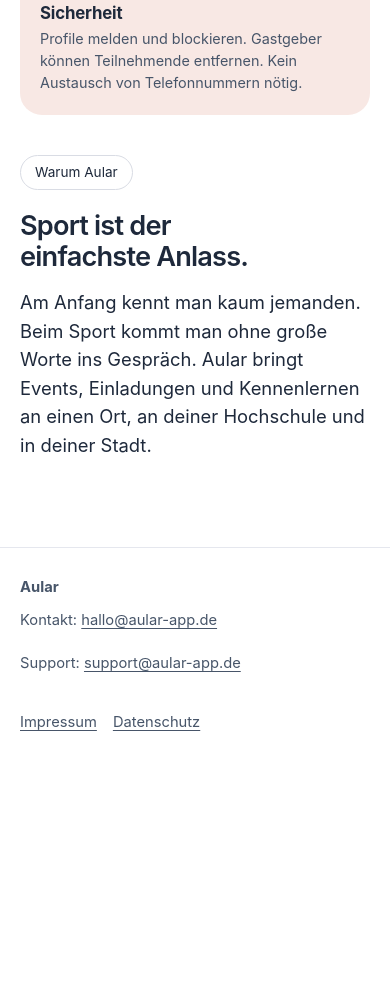
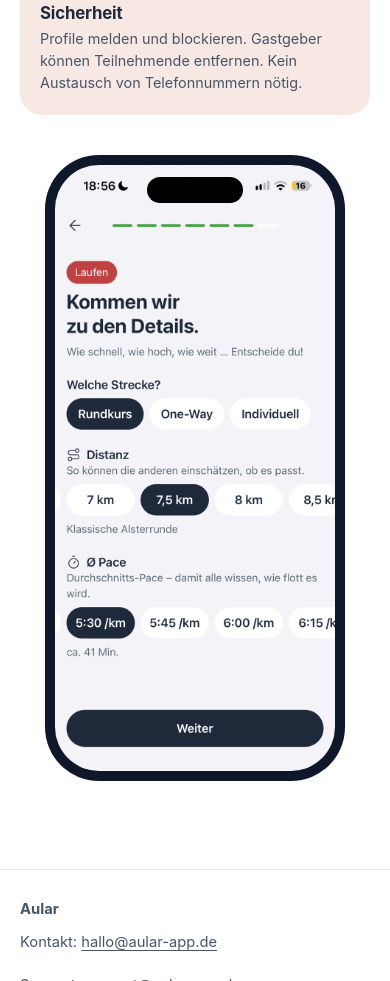
Before and after one commit to jacobsaunier/aular-site, a plain HTML site: page index.html in a window 390 px wide. Shown: the part 756-1737 px from the top of the page. Before the commit the page ends 1541 px from the top, so only its background shows below. Drawn offline with Linux system fonts and the light colour scheme.

Commit message:
Startseite: Warum-Aular entfernt, iPhone-Mockup mit App-Screenshot
Co-Authored-By: Claude Sonnet 5.5 <noreply@anthropic.com>

```diff
--- a/css/style.css
+++ b/css/style.css
@@ -109,15 +109,7 @@ h1 .grau { color: var(--ink-grau); }
 
 /* Abschnitte */
 section { padding: 72px 0 0; }
-.tag {
-  display: inline-block;
-  padding: 6px 14px;
-  border: 1px solid #d9dce4;
-  border-radius: 999px;
-  font-size: 0.85rem;
-  margin-bottom: 20px;
-}
-.split { display: grid; grid-template-columns: 1.5fr 1fr; gap: 40px; align-items: center; }
+.split { display: grid; grid-template-columns: 1.5fr 1fr; gap: 40px; align-items: start; }
 .three { display: grid; grid-template-columns: repeat(3, 1fr); gap: 12px; }
 .step {
   border-radius: 22px;
@@ -157,7 +149,26 @@ h2 {
   font-weight: 600;
   text-wrap: balance;
 }
-.story { margin: 0; font-size: 1.15rem; }
+
+/* iPhone 16 mit App-Screenshot */
+.phone { margin: 0; justify-self: center; width: min(100%, 340px); }
+.phone-body {
+  position: relative;
+  padding: 10px;
+  border-radius: 54px;
+  background: #0f172a;
+}
+.phone-body img { display: block; width: 100%; height: auto; border-radius: 44px; }
+.island {
+  position: absolute;
+  top: 22px;
+  left: 50%;
+  width: 32%;
+  height: 26px;
+  transform: translateX(-50%);
+  border-radius: 999px;
+  background: #000;
+}
 
 /* Textseiten (Impressum, Datenschutz) */
 .page { padding-block: 24px 56px; }
@@ -200,5 +211,6 @@ h2 {
   .split { grid-template-columns: 1fr; }
   .three { grid-template-columns: 1fr; }
   .step { min-height: 0; }
+  .phone { width: min(100%, 300px); }
   .nav a { padding: 0 10px; }
 }
--- a/index.html
+++ b/index.html
@@ -27,7 +27,7 @@
         <h1 lang="en">UNI-APP FOR STUDENTS THAT WANNA <span class="grau">CONNECT OFF CAMPUS.</span></h1>
       </div>
 
-      <section aria-labelledby="h-warum">
+      <section>
         <div class="split">
           <div class="three">
             <div class="step">
@@ -46,11 +46,12 @@
               <p>Profile melden und blockieren. Gastgeber können Teilnehmende entfernen. Kein Austausch von Telefonnummern nötig.</p>
             </div>
           </div>
-          <div>
-            <span class="tag">Warum Aular</span>
-            <h2 id="h-warum">Sport ist der einfachste Anlass.</h2>
-            <p class="story">Am Anfang kennt man kaum jemanden. Beim Sport kommt man ohne große Worte ins Gespräch. Aular bringt Events, Einladungen und Kennenlernen an einen Ort, an deiner Hochschule und in deiner Stadt.</p>
-          </div>
+          <figure class="phone">
+            <div class="phone-body">
+              <span class="island" aria-hidden="true"></span>
+              <img src="img/app-screen.png" width="760" height="1644" alt="Bildschirm der Aular-App: Event-Details für Laufen mit Strecke, Distanz und Pace">
+            </div>
+          </figure>
         </div>
       </section>
     </div>
```
Also changed, not shown: img/app-screen.png (added).
